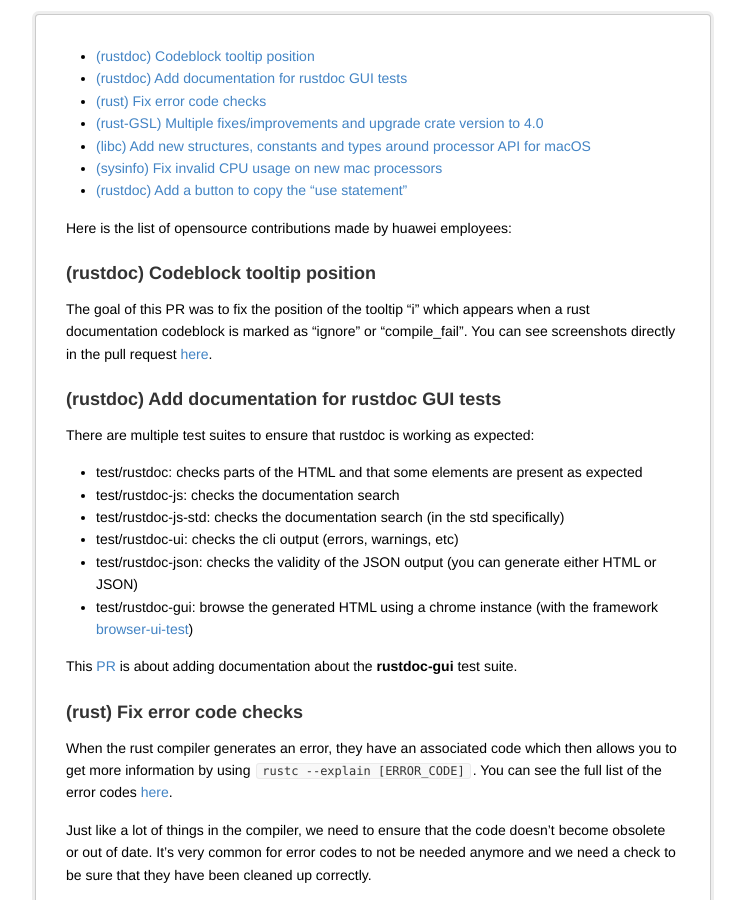
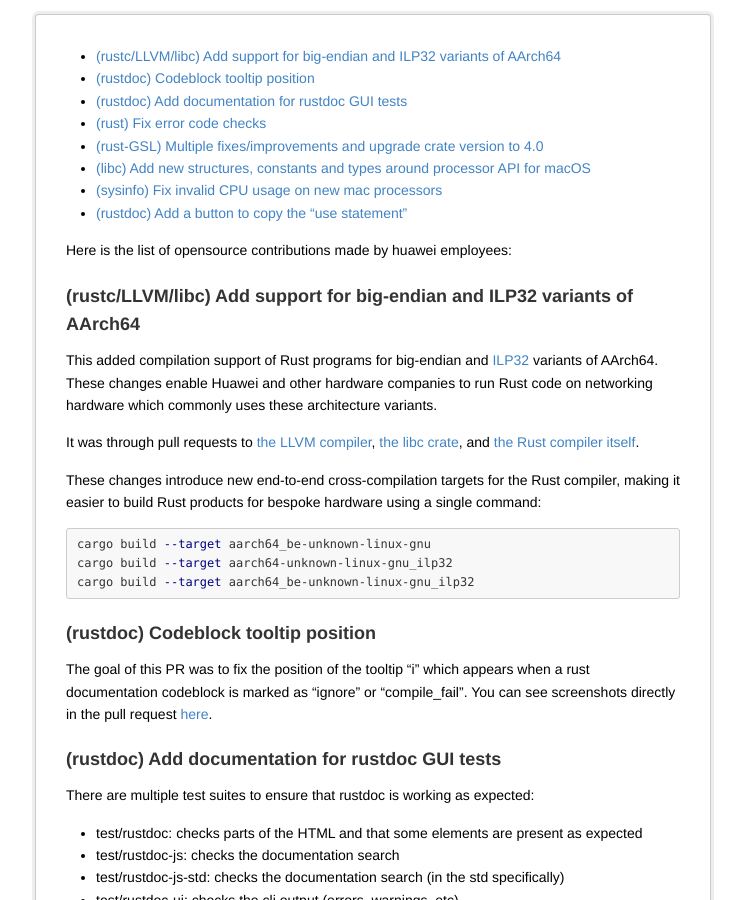
Before and after one commit to yijunyu/trusted-programming.github.io, a Jekyll site: the page built from articles/opensource-contributions.md, in a window 1280 px wide and 900 px high. Shown: the whole window, without its empty margins (267-1012 px from the left). Built offline with Jekyll 4.4.1, drawn with Linux system fonts in a browser that asks for light colours.

Commit message:
Add aarch64 contributions

````diff
--- a/articles/opensource-contributions.md
+++ b/articles/opensource-contributions.md
@@ -9,6 +9,24 @@
 
 
 Here is the list of opensource contributions made by huawei employees:
+
+### (rustc/LLVM/libc) Add support for big-endian and ILP32 variants of AArch64
+
+This added compilation support of Rust programs for big-endian and [ILP32](https://developer.arm.com/documentation/dai0490/latest/)
+variants of AArch64.  These changes enable Huawei and other hardware companies to run Rust code on networking hardware which commonly
+uses these architecture variants.
+
+It was through pull requests to [the LLVM compiler](https://reviews.llvm.org/rG21bfd068b32ece1c6fbc912208e7cd1782a8c3fc),
+[the libc crate](https://github.com/rust-lang/libc/pull/2039), and [the Rust compiler itself](https://github.com/rust-lang/rust/pull/81455).
+
+These changes introduce new end-to-end cross-compilation targets for the Rust compiler, making it easier to build Rust products for bespoke
+hardware using a single command:
+
+```bash
+cargo build --target aarch64_be-unknown-linux-gnu
+cargo build --target aarch64-unknown-linux-gnu_ilp32
+cargo build --target aarch64_be-unknown-linux-gnu_ilp32
+```
 
 ### (rustdoc) Codeblock tooltip position
 
````
